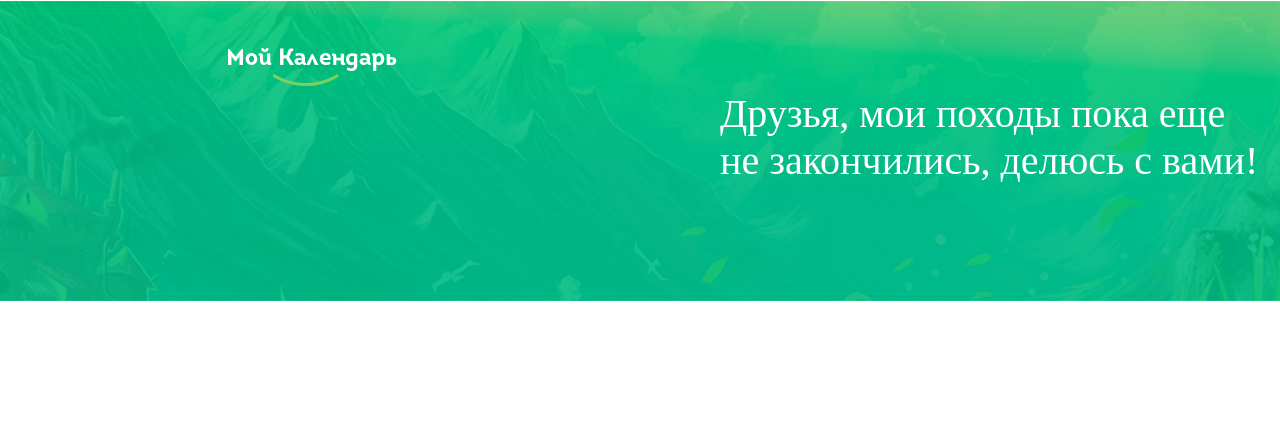
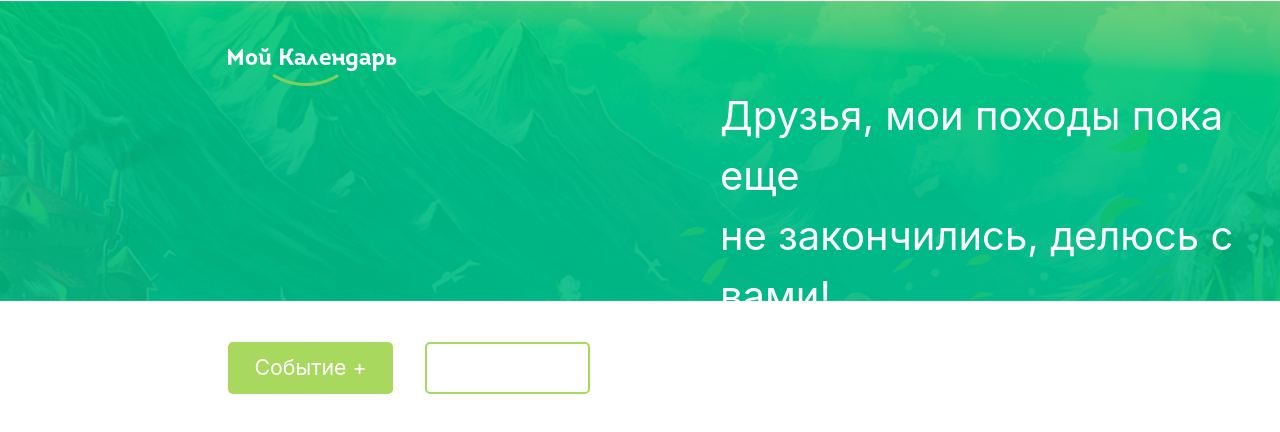
Before and after one commit to jSolis73/travel, a Vue app: page / in a window 1280 px wide. Shown: the top 432 px of the page. Built offline with nearby package versions, Linux system fonts and the light colour scheme.

Commit message:
create 2 buttons with css styles

```diff
--- a/package.json
+++ b/package.json
@@ -8,6 +8,7 @@
     "lint": "vue-cli-service lint"
   },
   "dependencies": {
+    "bootstrap": "^4.3.1",
     "core-js": "^2.6.5",
     "vue": "^2.6.10"
   },
--- a/src/components/travel.vue
+++ b/src/components/travel.vue
@@ -4,6 +4,12 @@
 			<div class="header">
 				<img src="../assets/logo.png" alt="Travel" class="logo">
 				<p class="headMessage">Друзья, мои походы пока еще <br> не закончились, делюсь с вами!</p>
+				<button class="btn1">
+					Событие +
+				</button>
+				<button class="btn2">
+					Обновить
+				</button>
 			</div>
 		</header>
 
@@ -43,4 +49,24 @@ export default {
 		padding-left: 720px;
 		margin-top: 0px;
 	}
+	.btn1 {
+		width: 165px;
+		height: 52px;
+		background-color: #a9d85f;
+		border-radius: 5px;
+		border: none;
+		font-size: 16pt;
+		color:#ffffff;
+		margin-left: 228px;
+	}
+	.btn2 {
+	width: 165px;
+	height: 52px;
+	background: transparent;
+	border-radius: 5px;
+	border: 2px solid #a9d85f;
+	font-size: 16pt;
+	color:#ffffff;
+	margin-left: 32px;
+	}
 </style>
--- a/src/main.js
+++ b/src/main.js
@@ -1,5 +1,6 @@
 import Vue from 'vue'
 import App from './App.vue'
+import 'bootstrap/dist/css/bootstrap.min.css'
 
 Vue.config.productionTip = false
 
```
Also changed, not shown: 1 other file (tests, documents, lock files or other folders).
